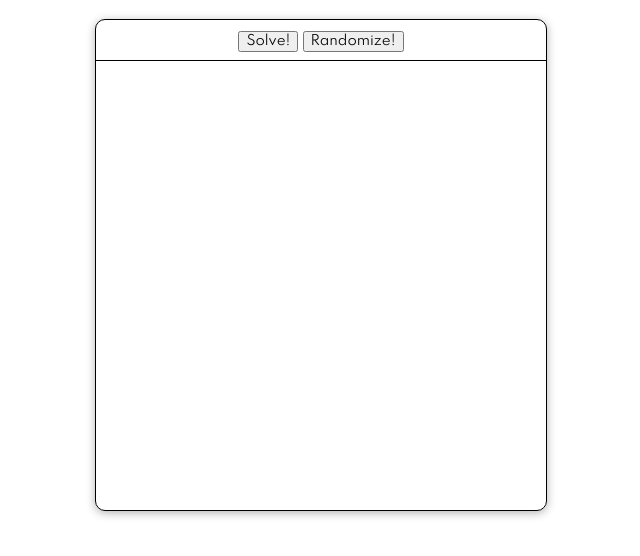
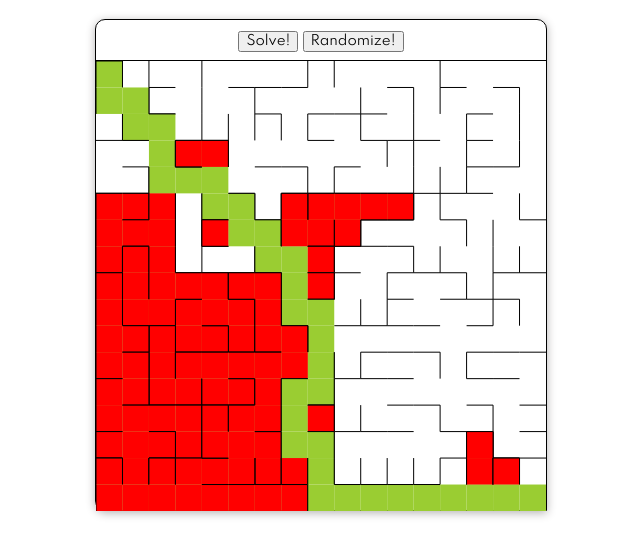
Before and after one commit to gabriel-candeia/Maze-Solver, a plain HTML site: page index.html in a window 1280 px wide. Both pictures are taken after a click on the button "Solve!". Shown: the part 62-618 px from the top of the page, without its empty margins (319-959 px from the left). Drawn offline with Linux system fonts and the light colour scheme.

Commit message:
Added Maze Solving function

```diff
--- a/index.html
+++ b/index.html
@@ -8,7 +8,7 @@
     <h1>Maze Solver</h1>
     <div id="app-container">
         <div id="options-bar">
-            <input type="button" value="Solve!">
+            <input type="button" value="Solve!" id="solve-button">
             <input type="button" value="Randomize!" id="randomize-button">
         </div>
         <canvas id="canvas" width="450" height="450"></canvas>
--- a/main.css
+++ b/main.css
@@ -4,7 +4,8 @@ body{
     margin: 0px;
     padding: 0px;
     font-family: 'Spartan';
-    text-align: center
+    text-align: center;
+    user-select: none;
 }
 
 input{
@@ -15,7 +16,7 @@ input{
     margin: auto;
     width: 450px;
     height: 490px;
-    border-radius: 10px;
+    border-radius: 10px 10px 0px 10px;
     box-shadow: 0px 2px 10px rgb(180, 178, 178);
     border: 1px solid black;
 }
--- a/scripts/app.js
+++ b/scripts/app.js
@@ -5,9 +5,6 @@ function draw_maze(maze, n, m){
         var w=canvas.height/m, h=canvas.width/n;
         ctx.clearRect(0,0,canvas.width,canvas.height);
 
-
-        /*ctx.moveTo(0,0);
-        ctx.lineTo((m+1)*w,0);*/
         for(let i=0;i<n;i++){
             for(let j=0;j<m;j++){
                 if(maze[i*m+j].includes(i*m+j+1)==false && j!=m-1){
@@ -27,6 +24,43 @@ function draw_maze(maze, n, m){
 
     }
 }
+
+function color_cell(maze,n,m,i,j,color){
+    var canvas = document.getElementById("canvas");
+    color = ((color) ? color : "white");
+    if(canvas.getContext){
+        var ctx = canvas.getContext("2d");
+        var w=canvas.height/m, h=canvas.width/n;
+        ctx.fillStyle = color;
+        ctx.fillRect(j*w,i*h,w,h);
+
+        if(maze[i*m+j].includes(i*m+j+1)==false && j!=m-1){
+            ctx.beginPath();
+            ctx.moveTo((j+1)*w,i*h);
+            ctx.lineTo((j+1)*w,(i+1)*h);
+            ctx.stroke();
+        }
+        if(maze[i*m+j].includes(i*m+j+m)==false && i!=n-1){
+            ctx.beginPath();
+            ctx.moveTo(j*w,(i+1)*h);
+            ctx.lineTo((j+1)*w,(i+1)*h);
+            ctx.stroke();
+        }
+        if(maze[i*m+j].includes(i*m+j-1)==false){
+            ctx.beginPath();
+            ctx.moveTo(j*w,i*h);
+            ctx.lineTo(j*w,(i+1)*h);
+            ctx.stroke();
+        }
+        if(maze[i*m+j].includes(i*m+j-m)==false){
+            ctx.beginPath();
+            ctx.moveTo(j*w,i*h);
+            ctx.lineTo((j+1)*w,i*h);
+            ctx.stroke();
+        }
+    }
+}
+
 
 function comparator(a,b){
     return ((a.weight < b.weight) ? -1 : 1);
@@ -67,11 +101,49 @@ function generate_maze(n,m){
     return adj;
 }
 
-function randomize_button(){
-    var n = Math.ceil(Math.random()*(50-15))+15;
-    draw_maze(generate_maze(n,n),n,n);
+function randomize_button(param){
+    param.n = Math.ceil(Math.random()*(100-15))+15;
+    param.m = param.n;
+    param.maze = generate_maze(param.n,param.m);
+    draw_maze(param.maze,param.n,param.m);
+}
+
+function solve_wrapper(param){
+    param.visited = new Array(param.n*param.m);
+    for(let i = 0;i<param.m*param.n;i++){
+        param.visited[i] = false;
+    }
+    draw_maze(param.maze,param.n,param.m);
+    solve(param,0,param.n*param.m-1);
+}
+
+function sleep(ms) {
+    return new Promise(resolve => setTimeout(resolve, ms));
+}
+
+async function solve(param,v,u){
+    var aux = false;
+    color_cell(param.maze,param.n,param.m,Math.floor(v/param.m),v%param.m,"yellowgreen");
+    if(v==u){
+        return true;
+    }
+    await sleep(10);
+    for(let w of param.maze[v]){
+        if(param.visited[w]==false){
+            param.visited[w] = true;
+            aux = await solve(param,w,u);
+            if(aux==true){
+                return true;
+            }
+        }
+    }
+    color_cell(param.maze,param.n,param.m,Math.floor(v/param.m),v%param.m,"red");
+    await sleep(10);
 }
 
 (function(){
-    document.getElementById("randomize-button").addEventListener("click",randomize_button,false);
+    param = {maze: undefined, n: undefined, m: undefined, visited: undefined};
+    randomize_button(param);
+    document.getElementById("randomize-button").addEventListener("click",()=>randomize_button(param),false);
+    document.getElementById("solve-button").addEventListener("click",()=>solve_wrapper(param),false);
 })()
```
